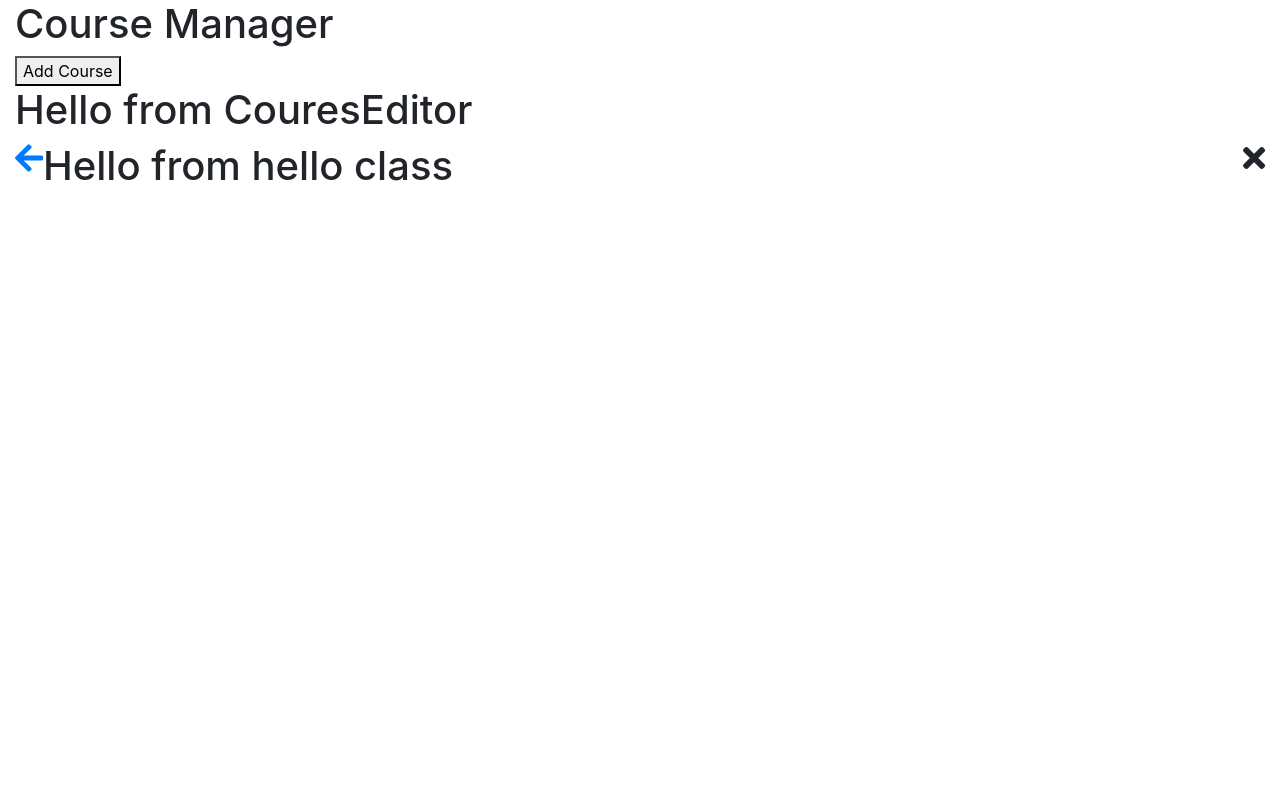
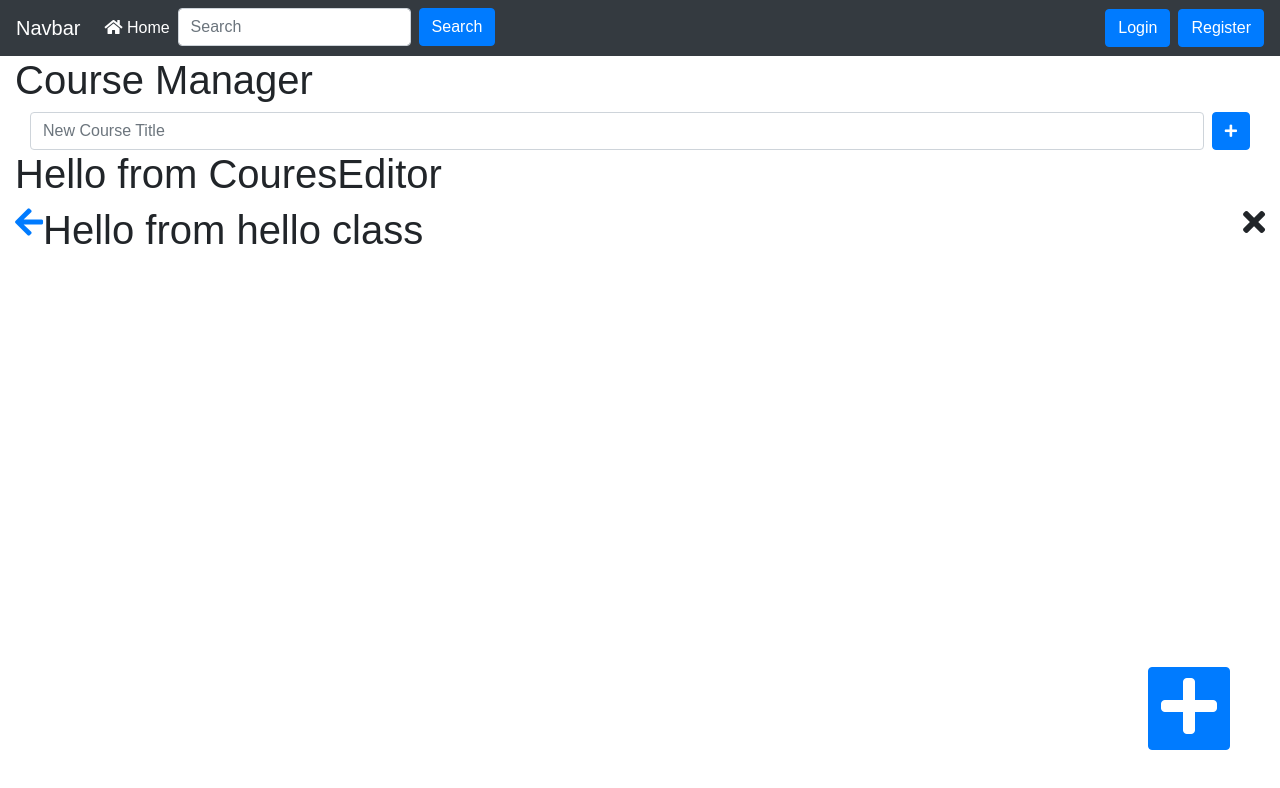
Before and after one commit to 0xrushi/wbdv-sp21-03-rushi-client-react, a React (Create React App) app: page /courses/editor in a window 1280 px wide. Shown: the top 788 px of the page. Built offline with nearby package versions, Linux system fonts and the light colour scheme; no server answers.

Commit message:
second commit

```diff
--- a/src/App.css
+++ b/src/App.css
@@ -36,3 +36,18 @@
     transform: rotate(360deg);
   }
 }
+
+*{
+    font-family: 'Poppins', sans-serif;
+}
+.bg-dark {
+    background-color: #242526 !important;
+}
+.btn-primary{
+    background: #0077ff;
+}
+
+.container{
+    color: white;
+    background-color: #242526 ;
+}
--- a/src/App.js
+++ b/src/App.js
@@ -4,11 +4,13 @@ import CourseManager from "./components/course-manager";
 import CourseEditor from "./components/course-editor";
 import { BrowserRouter } from 'react-router-dom';
 import 'bootstrap/dist/css/bootstrap.min.css';
+import MainNavbar from './components/main-navbar';
 
 
 function App() {
   return (
     <BrowserRouter>
+    <MainNavbar/>
       <div className="container-fluid">
           <CourseManager/>
       </div>
--- /dev/null
+++ b/src/components/course-manager-navbar.js
@@ -0,0 +1,34 @@
+import React from 'react';
+import CourseService from "../services/course-service";
+
+class CourseManagerNavbar extends React.Component {
+    constructor(props) {
+      super(props);
+    }
+
+    render() {
+        console.log(this.props)
+      return (
+        <div>
+            <div className="container-fluid">
+              <span className="brand collapse navbar-collapse">Course Manager</span>
+              <ul className="me-auto mb-2 mb-lg-0"/>
+              <div className="d-flex">
+                <input className="form-control mr-2 wbdv-input" type="text"
+                       placeholder="New Course Title"
+                       onChange={this.props.onCourseChange}/>
+                <button className="btn btn-primary my-2 my-sm-0 wbdv-nav-add" onClick={this.props.addCourse} type="submit">
+                    <i className="fas fa-plus fa-sm wbdv-nav-plus"/></button>
+              </div>
+            </div>
+
+            <button className="btn btn-primary my-2 my-sm-0 wbdv-nav-add fa-2x" id="fixedbutton" style={{"position": "fixed", "bottom": "50px", "right": "50px"}}>
+              <i className="fas fa-plus fa-sm wbdv-nav-plus fa-2x"/>
+            </button>
+        </div>
+      )
+    }
+  }
+
+
+  export default CourseManagerNavbar
--- a/src/components/course-manager.js
+++ b/src/components/course-manager.js
@@ -1,14 +1,20 @@
 import React from 'react'
-import CourseTable from "./course-table";
-import CourseGrid from "./course-grid";
+import CourseTable from "./course-table/course-table";
+import CourseGrid from "./course-grid/course-grid";
 import CourseEditor from "./course-editor";
 import {Route} from "react-router-dom";
 import courseService, {findAllCourses, deleteCourse} from "../services/course-service";
+import CourseManagerNavbar from "../components/course-manager-navbar";
 
 
 class CourseManager extends React.Component {
     state = {
         courses: [],
+        tempCourse:{
+            title: "",
+            owner: "default",
+            lastModified: "Never"
+        },
         qwe: 123,
         sdf: 456
       }
@@ -28,11 +34,7 @@ class CourseManager extends React.Component {
     // }
 
     addCourse = () => {
-        const newCourse = {
-            title: "New Course",
-            owner: "New Owner",
-            lastModified: "Never"
-        }
+        const newCourse = this.state.tempCourse
         // this.state.courses.push(newCourse)
         // this.setState(this.state)
 
@@ -45,6 +47,9 @@ class CourseManager extends React.Component {
                 ]
             })
         ))
+
+        //clear addcourse input box
+        this.setState({tempCourse: {title: ""}})
     }
 
     deleteCourse = (courseToDelete) => {
@@ -97,11 +102,33 @@ class CourseManager extends React.Component {
             })))
     }
 
+    deleteAllCourses = () => {
+        this.state.courses.map((course, idx) => {
+
+
+
+            this.deleteCourse(course)
+                console.log(course._id, "deleted")
+        })
+    }
+
+    onCourseChange = (event) => {
+        this.setState({
+          tempCourse: {
+            owner: "default",
+            lastModified: "Never",
+            title: event.target.value,
+          }
+        })
+    }
+
     render() {
         return(
             <div>
                 <h1>Course Manager</h1>
-                <button onClick={this.addCourse}>Add Course</button>
+                {/* <button onClick={this.addCourse}>Add Course</button>
+                <button onClick={this.deleteAllCourses}>Deleteall Course</button> */}
+                <CourseManagerNavbar addCourse={this.addCourse} onCourseChange={this.onCourseChange} />
                 <Route path="/courses/table">
                     <CourseTable updateCourse={this.updateCourse} deleteCourse={this.deleteCourse} courses={this.state.courses}/>
                 </Route>
--- a/src/components/course-table.js
+++ b/src/components/course-table/course-table.js
@@ -13,20 +13,23 @@ export default class CourseTable
     render() {
         return (
             <div>
-                <h2>Course Table</h2>
-                <Link to="/courses/grid">
-                    <i className="fas fa-2x fa-th float-right"></i>
-                </Link>
-                <table className="table">
+                <br></br>
+                {/* <h2>Course Table</h2> */}
+                {/* <Link to="/courses/grid">
+                    <i className="fas   fa-2x fa-th float-right"></i>
+                </Link> */}
+                <table className="table container">
                     <thead className="thead-dark">
                         <tr>
-                            <th scope="col">Title</th>
-                            <th scope="col">Owned by</th>
-                            <th scope="col">Last modified</th>
+                            <th scope="col" className="fa-2x">Title</th>
+                            <th scope="col" className="fa-2x">Owned by</th>
+                            <th scope="col" className="fa-2x">Last modified</th>
                             <th scope="col">
-                                <i className="fa fa-folder"></i>
-                                <i className="fas fa-sort-amount-up"></i>
-                                <i className="fas fa-th-large"></i>
+                                <i className=" mx-2 fa fa-2x fa-folder"></i>
+                                <i className="mx-2 fas fa-2x fa-sort-amount-up"></i>
+                                <Link to="/courses/grid">
+                                    <i className="fas fa-2x fa-th"></i>
+                                </Link>
                             </th>
                             {/* <th scope="col">Modify</th> */}
                         </tr>
--- /dev/null
+++ b/src/components/main-navbar.js
@@ -0,0 +1,38 @@
+import React from 'react';
+import CourseService from "../services/course-service";
+
+class MainNavbar extends React.Component {
+    constructor(props) {
+      super(props);
+    }
+
+    render() {
+      return (
+          <nav className="navbar navbar-expand-lg navbar-dark bg-dark">
+              <button className="navbar-toggler" type="button" data-toggle="collapse" data-target="#navbarTogglerDemo03" aria-controls="navbarTogglerDemo03" aria-expanded="false" aria-label="Toggle navigation">
+                  <span className="navbar-toggler-icon" />
+              </button>
+              <a className="navbar-brand" href="#">Navbar</a>
+              <div className="collapse navbar-collapse" id="navbarTogglerDemo03">
+                  <ul className="navbar-nav mr-auto mt-2 mt-lg-0">
+                      <li className="nav-item active">
+                          <a className="nav-link" href="#"><i className="fa fa-home" /> Home <span className="sr-only">(current)</span> </a>
+                          {/*                <i class="fas fa-home"></i>*/}
+                      </li>
+                      <li className="nav-item">
+                          <form className="form-inline my-2 my-lg-0">
+                              <input className="form-control mr-sm-2" type="search" placeholder="Search" aria-label="Search" />
+                              <button className="btn btn-primary my-2 my-sm-0" type="submit">Search</button>
+                          </form>
+                      </li>
+                  </ul>
+                  <button type="button" className="btn btn-primary mr-2" onClick="window.location.href='../login/login.template.client.html'">Login</button>
+                  <button type="button" className="btn btn-primary mr-0" onClick="window.location.href='../register/register.template.client.html'">Register</button>
+              </div>
+          </nav>
+      )
+    }
+  }
+
+
+  export default MainNavbar
--- a/src/services/course-service.js
+++ b/src/services/course-service.js
@@ -9,6 +9,11 @@ export const deleteCourse = (courseId) =>
         method: 'DELETE'
     })
         .then(response => response.json())
+
+export const findCourseById = (courseId) =>
+    fetch(`${COURSES_URL}/${courseId}`)
+        .then(response => response.json())
+
 
 export const createCourse = (course) =>
     fetch(COURSES_URL, {
```
Also changed, not shown: src/components/course-grid/course-card.js (added, +57 -0 lines), src/components/course-grid/course-grid.js (renamed from src/components/course-grid.js), src/components/course-table/course-row.js (renamed from src/components/course-row.js).
